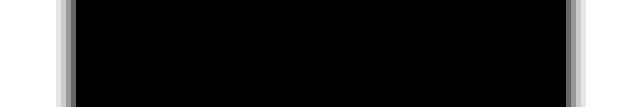
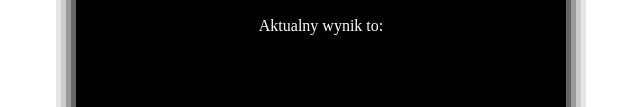
Before and after one commit to androszr/javascript-prework, a website: page index.html in a window 1280 px wide. Shown: the part 344-451 px from the top of the page, without its empty margins (319-959 px from the left). Drawn offline with Linux system fonts and the light colour scheme.

Commit message:
Add result html code

```diff
--- a/index.html
+++ b/index.html
@@ -30,6 +30,9 @@
                     <div id="restart" style="display: none;">
                         <p><a id="restart-button" href="#"><i class="fas fa-sync"></i> Zagraj jeszcze raz</a></p>
                     </div>
+                    <div id="result">
+                        <p>Aktualny wynik to: <span id="result-score"></span></p>
+                    </div>
                 </div>
             </div>
         </div>
```
